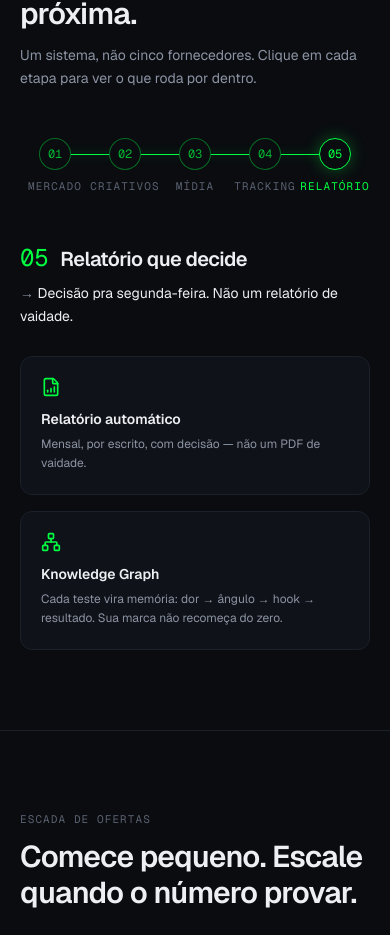
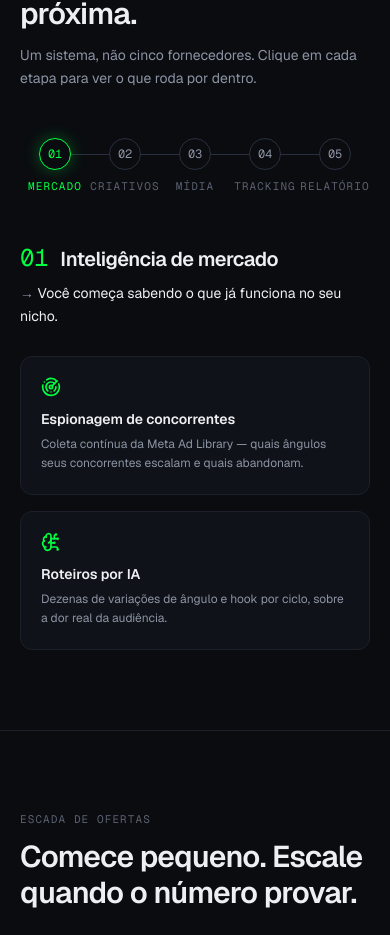
Before and after one commit to Eternorms/Perseo-Web, a Next.js app: page / in a window 390 px wide. Shown: the part 1819-2754 px from the top of the page. Built offline with nearby package versions, Linux system fonts and the light colour scheme; no server answers.

Commit message:
feat(landing): funil acende no hover/foco das etapas (nao mais autoplay)
Passar o mouse (ou focar via teclado) em cada etapa enche a trilha neon
ate ela e troca o painel. Varrendo 01->05 o funil acende progressivamente.
Clique/tap seleciona no mobile. Remove o sweep automatico.

```diff
--- a/src/app/(public)/funnel-system.tsx
+++ b/src/app/(public)/funnel-system.tsx
@@ -1,6 +1,6 @@
 "use client";
 
-import { useEffect, useRef, useState } from "react";
+import { useState } from "react";
 import Link from "next/link";
 import {
   Activity,
@@ -137,53 +137,10 @@ const STAGES: Stage[] = [
 
 export function FunnelSystem() {
   const [active, setActive] = useState(0);
-  const [autoPlaying, setAutoPlaying] = useState(false);
   const stage = STAGES[active];
-  const sectionRef = useRef<HTMLElement | null>(null);
-  const played = useRef(false);
-  const timers = useRef<number[]>([]);
-
-  const clearTimers = () => {
-    timers.current.forEach((t) => window.clearTimeout(t));
-    timers.current = [];
-  };
-
-  // sweep automático 01 → 05 quando a seção entra na viewport (uma vez só)
-  useEffect(() => {
-    const el = sectionRef.current;
-    if (!el || played.current || typeof IntersectionObserver === "undefined") return;
-    if (window.matchMedia?.("(prefers-reduced-motion: reduce)").matches) return;
-    const io = new IntersectionObserver(
-      (entries) => {
-        if (!entries.some((e) => e.isIntersecting)) return;
-        io.disconnect();
-        played.current = true;
-        setAutoPlaying(true);
-        for (let i = 1; i <= STAGES.length - 1; i++) {
-          const t = window.setTimeout(() => {
-            setActive(i);
-            if (i === STAGES.length - 1) setAutoPlaying(false);
-          }, i * 1100);
-          timers.current.push(t);
-        }
-      },
-      { threshold: 0.25 },
-    );
-    io.observe(el);
-    return () => io.disconnect();
-  }, []);
-
-  useEffect(() => () => clearTimers(), []);
-
-  const selectStage = (i: number) => {
-    clearTimers();
-    played.current = true;
-    setAutoPlaying(false);
-    setActive(i);
-  };
 
   return (
-    <section id="funil" ref={sectionRef} className="scroll-mt-20 border-b border-line bg-surface-1">
+    <section id="funil" className="scroll-mt-20 border-b border-line bg-surface-1">
       <div className="mx-auto w-full max-w-6xl px-5 py-20">
         <Reveal>
           <p className="microlabel">Funil integrado</p>
@@ -209,7 +166,9 @@ export function FunnelSystem() {
               <button
                 key={s.n}
                 type="button"
-                onClick={() => selectStage(i)}
+                onMouseEnter={() => setActive(i)}
+                onFocus={() => setActive(i)}
+                onClick={() => setActive(i)}
                 aria-pressed={active === i}
                 aria-label={`Etapa ${s.n}: ${s.title}`}
                 className="group flex flex-col items-center gap-2"
@@ -258,7 +217,7 @@ export function FunnelSystem() {
               </article>
             ))}
 
-            {stage.fraud && !autoPlaying && (
+            {stage.fraud && (
               <div className="rounded-xl border border-line-strong bg-surface-2 p-6 md:col-span-2">
                 <div className="grid gap-6 md:grid-cols-2 md:items-center">
                   <div>
```
